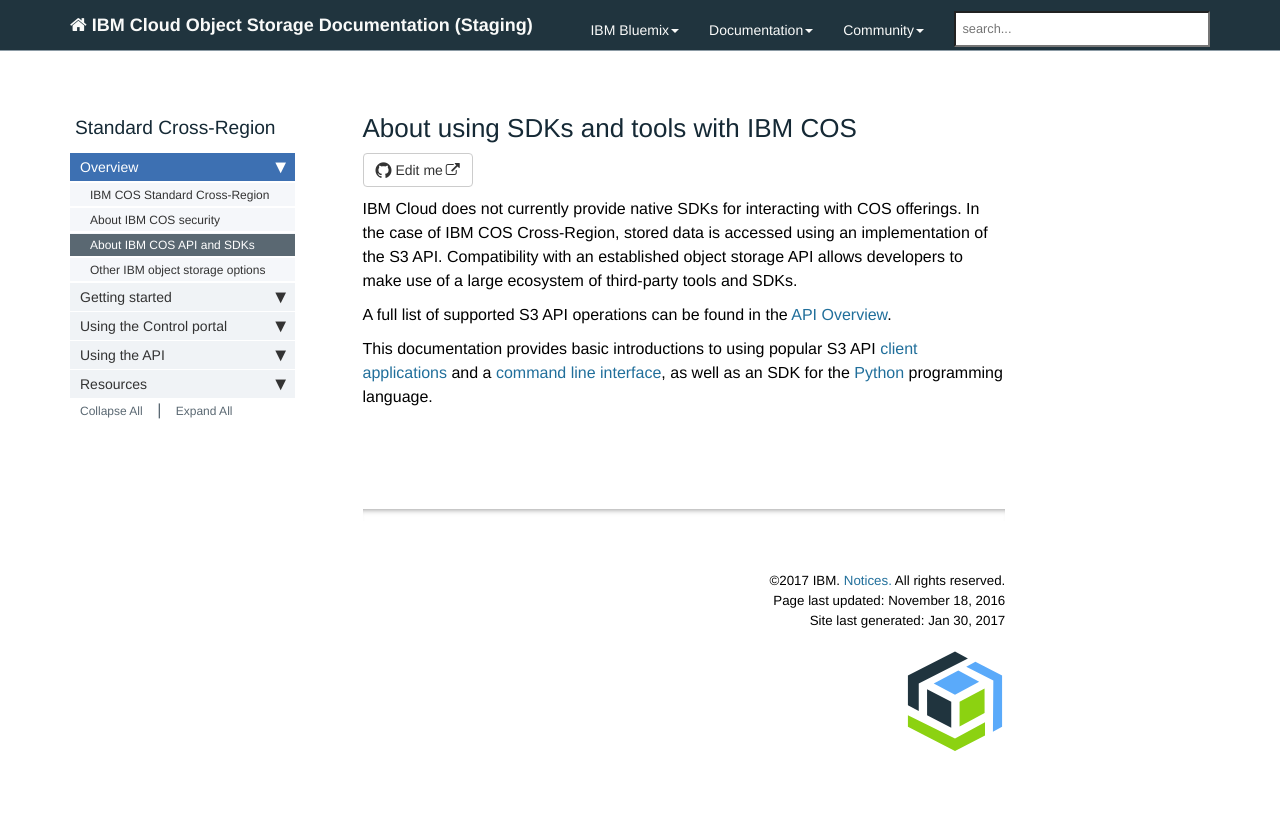
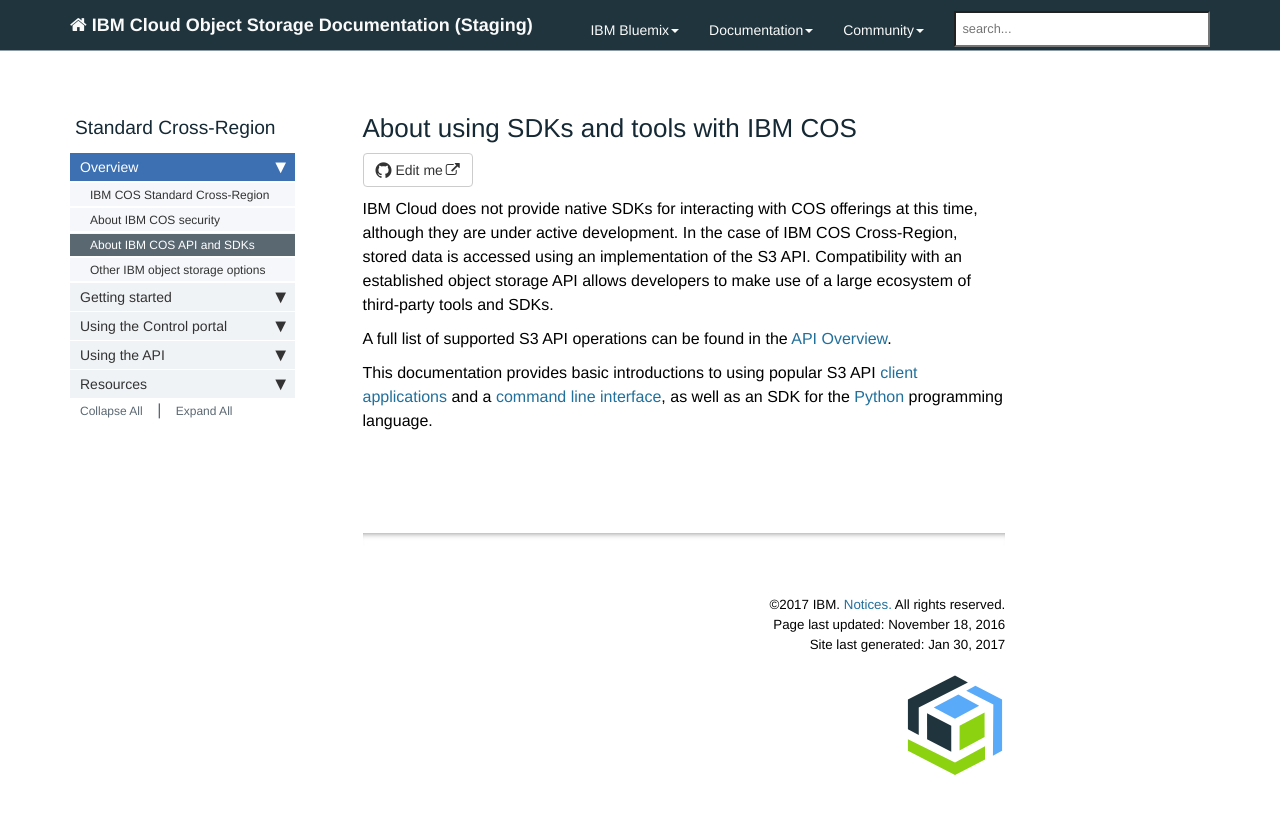
Before and after one commit to mpcarl-ibm/crs-docs, a Jekyll site: the page built from pages/crs/crs-about-api.md, in a window 1280 px wide. Shown: the top 814 px of the page. Built offline with Jekyll 4.4.1, drawn with Linux system fonts in a browser that asks for light colours; nearby versions of some CDN libraries; comment, search, counter and statistics services are not loaded.

Commit message:
changed wording about SDKs

```diff
--- a/pages/crs/crs-about-api.md
+++ b/pages/crs/crs-about-api.md
@@ -10,7 +10,7 @@
 toc: false
 ---
 
- IBM Cloud does not currently provide native SDKs for interacting with COS offerings.  In the case of IBM COS Cross-Region, stored data is accessed using an implementation of the S3 API. Compatibility with an established object storage API allows developers to make use of a large ecosystem of third-party tools and SDKs.
+ IBM Cloud does not provide native SDKs for interacting with COS offerings at this time, although they are under active development.  In the case of IBM COS Cross-Region, stored data is accessed using an implementation of the S3 API. Compatibility with an established object storage API allows developers to make use of a large ecosystem of third-party tools and SDKs.
 
  A full list of supported S3 API operations can be found in the [API Overview]( {{ site.baseurl }}/crs-operations.html).
 
```
